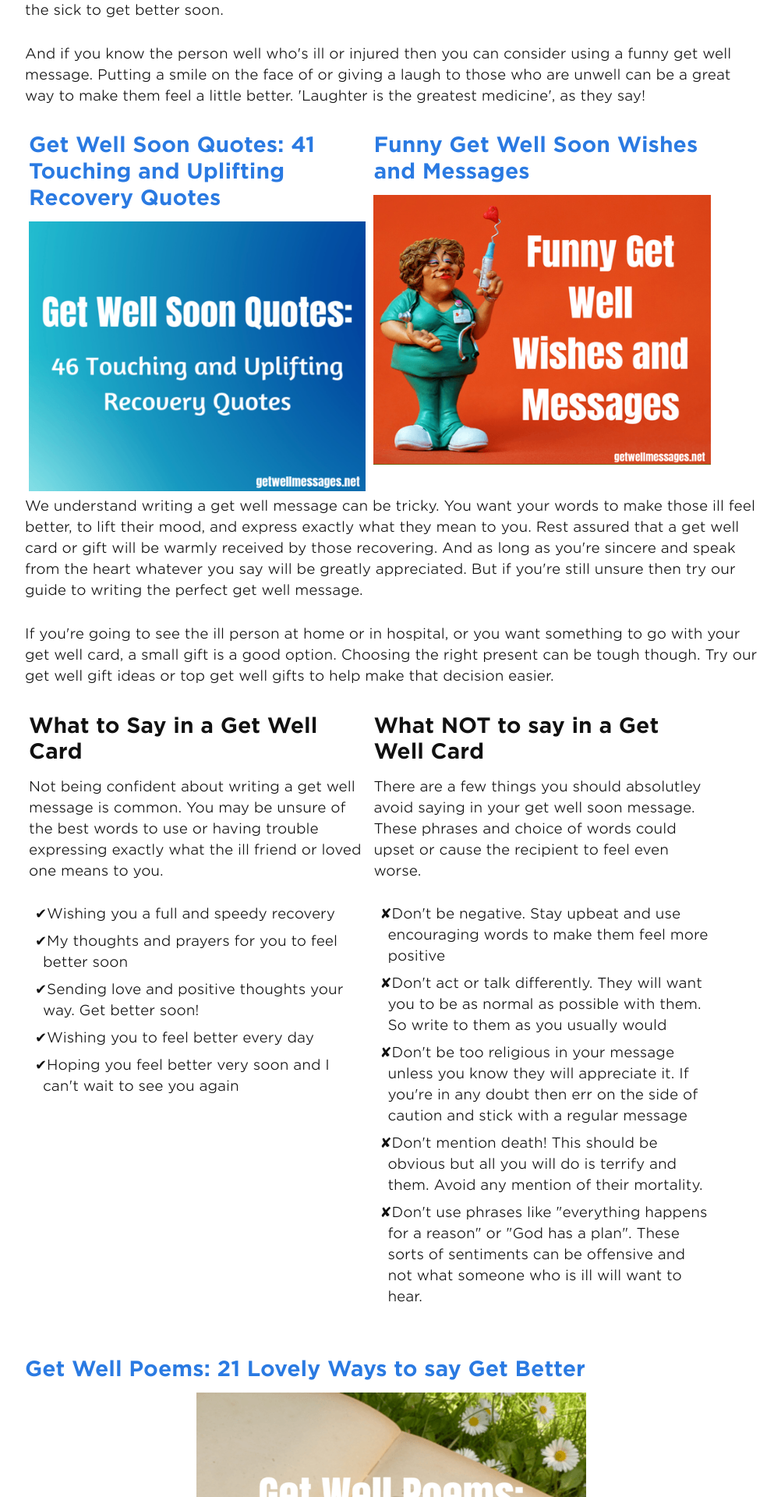
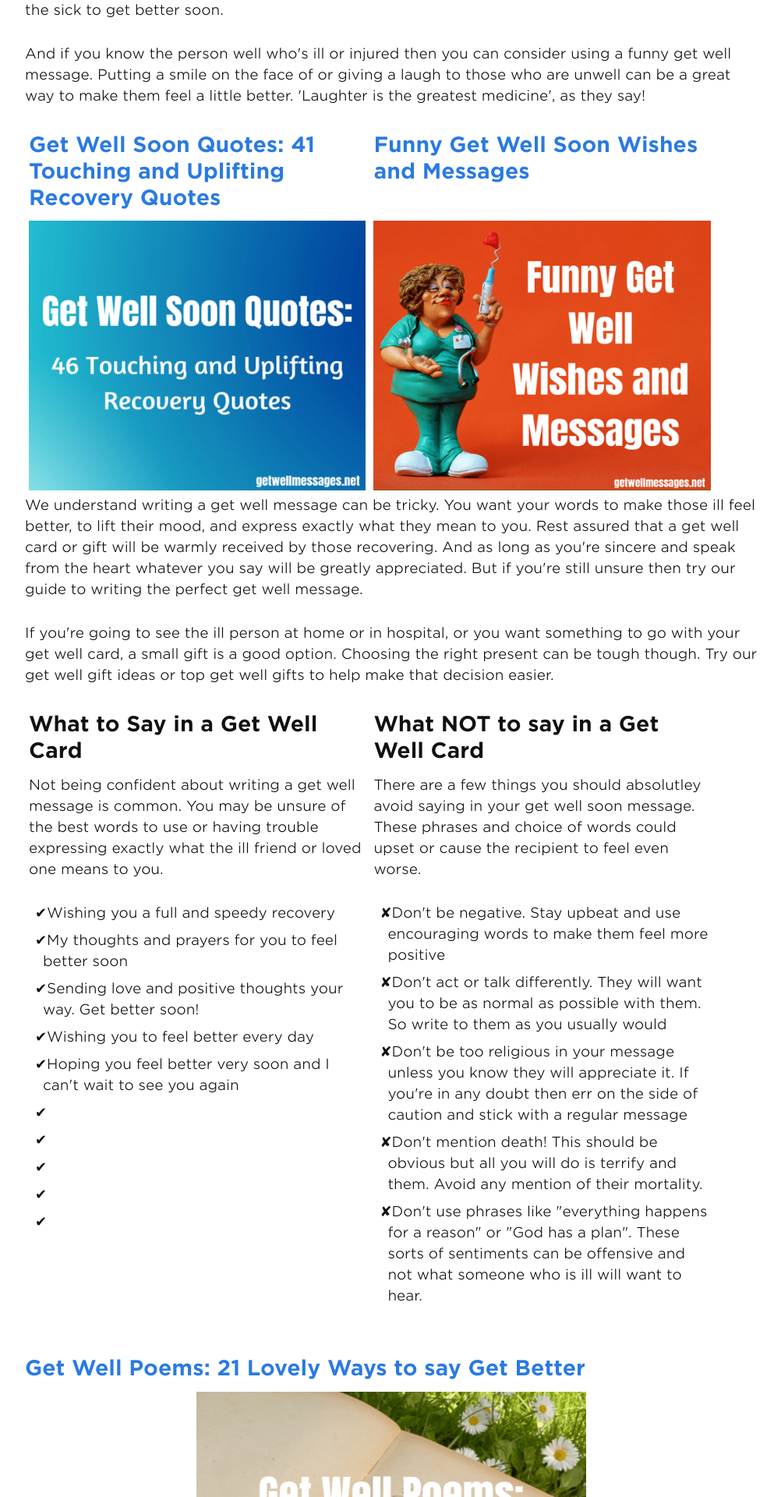
Before and after one commit to andyml123/andyml123.github.io, a Jekyll site: the page built from imagetest.md, in a window 1280 px wide. Shown: the part 1067-2987 px from the top of the page at 78% size, without its empty margins (138-1140 px from the left). Built offline with Jekyll 4.4.1, drawn with Linux system fonts in a browser that asks for light colours.

Commit message:
Update imagetest.md

```diff
--- a/imagetest.md
+++ b/imagetest.md
@@ -33,12 +33,12 @@
 
 <div class="row">
   <div class="column">
-<h2><a class="page-link" href="/get-well-soon-quotes/">Get Well Soon Quotes: 41 Touching and Uplifting Recovery Quotes</a></h2>
+<h2><div class="titlewrapper"><a class="page-link" href="/get-well-soon-quotes/">Get Well Soon Quotes: 41 Touching and Uplifting Recovery Quotes</a></div></h2>
 <a href="/get-well-wishes"> <img class="img" src="/img/get-well-soon-quotes.png" alt="" /></a>
 </div>
 
 <div class="column">
-<h2><a class="page-link" href="/get-well-wishes">Funny Get Well Soon Wishes and Messages</a></h2>
+<h2><div class="titlewrapper"><a class="page-link" href="/get-well-wishes">Funny Get Well Soon Wishes and Messages</a></div></h2>
 <a href="/funny-get-well-soon-wishes"> <img class="img" src="/img/funny-get-well-wishes.png" alt="" /></a>
 </div>
 </div>
@@ -64,6 +64,11 @@
 <li>Sending love and positive thoughts your way. Get better soon!</li>
 <li>Wishing you to feel better every day</li>
 <li>Hoping you feel better very soon and I can't wait to see you again</li>
+<li></li>
+<li></li>
+<li></li>
+<li></li>
+<li></li>
 </ul>
 
 </div>
```
